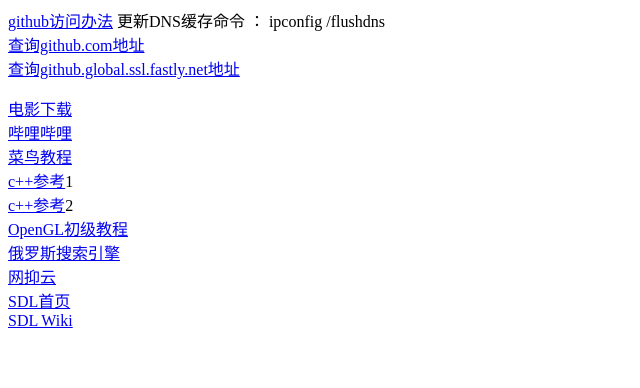
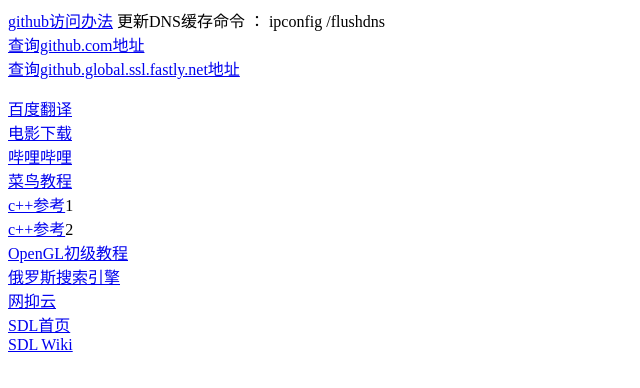
Before and after one commit to imsupervip/imsupervip.github.io, a plain HTML site: page index.html in a window 1280 px wide. Shown: the whole page, without its empty margins (0-640 px from the left). Drawn offline with Linux system fonts and the light colour scheme.

Commit message:
Update index.html

```diff
--- a/index.html
+++ b/index.html
@@ -4,6 +4,7 @@
 <a href="https://tool.chinaz.com/dns?type=a&host=github.global.ssl.fastly.net&ip=" target="_blank">查询github.global.ssl.fastly.net地址</a><br>
 <p>
 </p>
+<a href="https://fanyi.baidu.com/?aldtype=16047#auto/zh" target="_blank">百度翻译</a><br>
 <a href="https://www.dytt8.net" target="_blank">电影下载</a><br>
 <a href="https://www.bilibili.com" target="_blank">哔哩哔哩</a><br>
 <a href="https://www.runoob.com" target="_blank">菜鸟教程</a><br>
```
